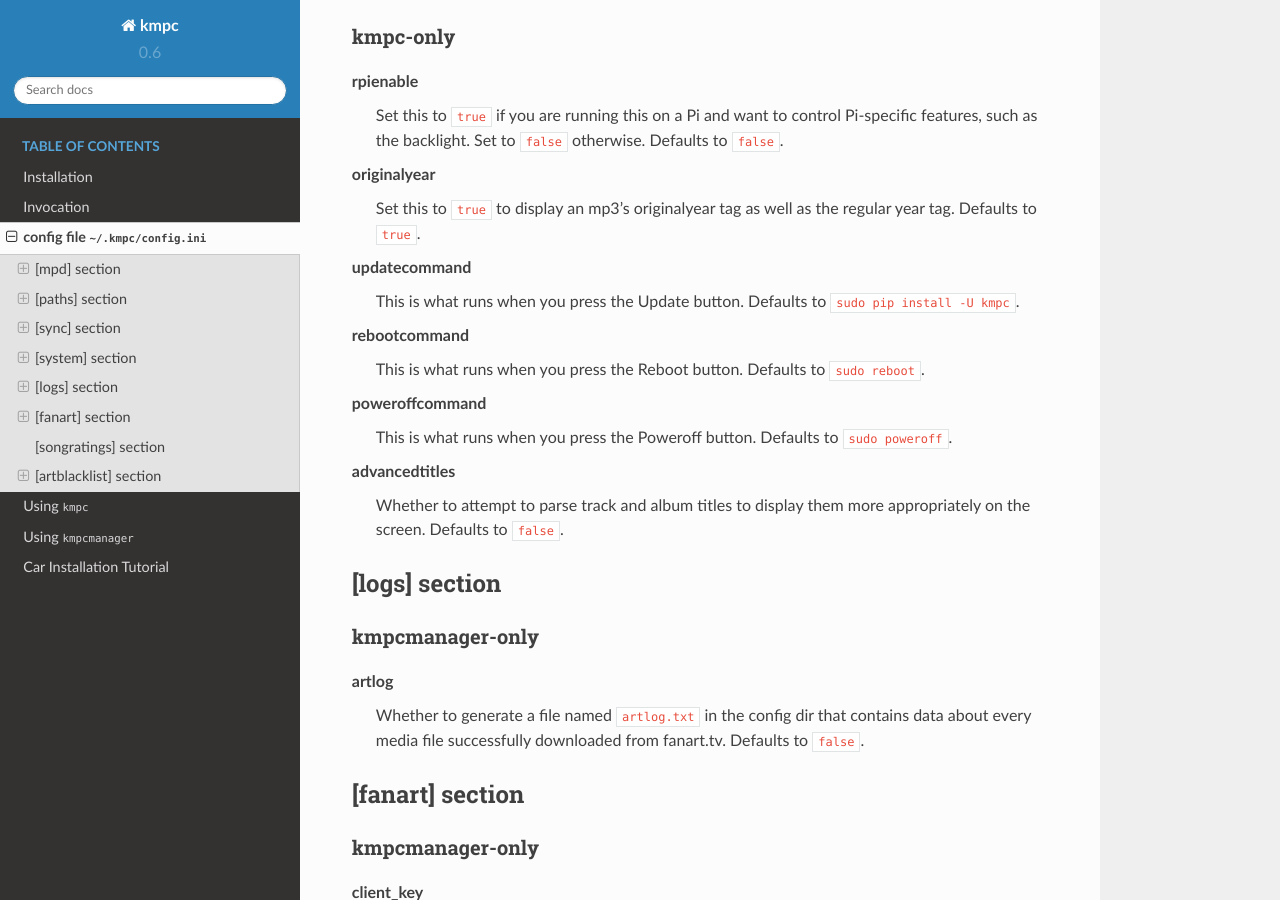
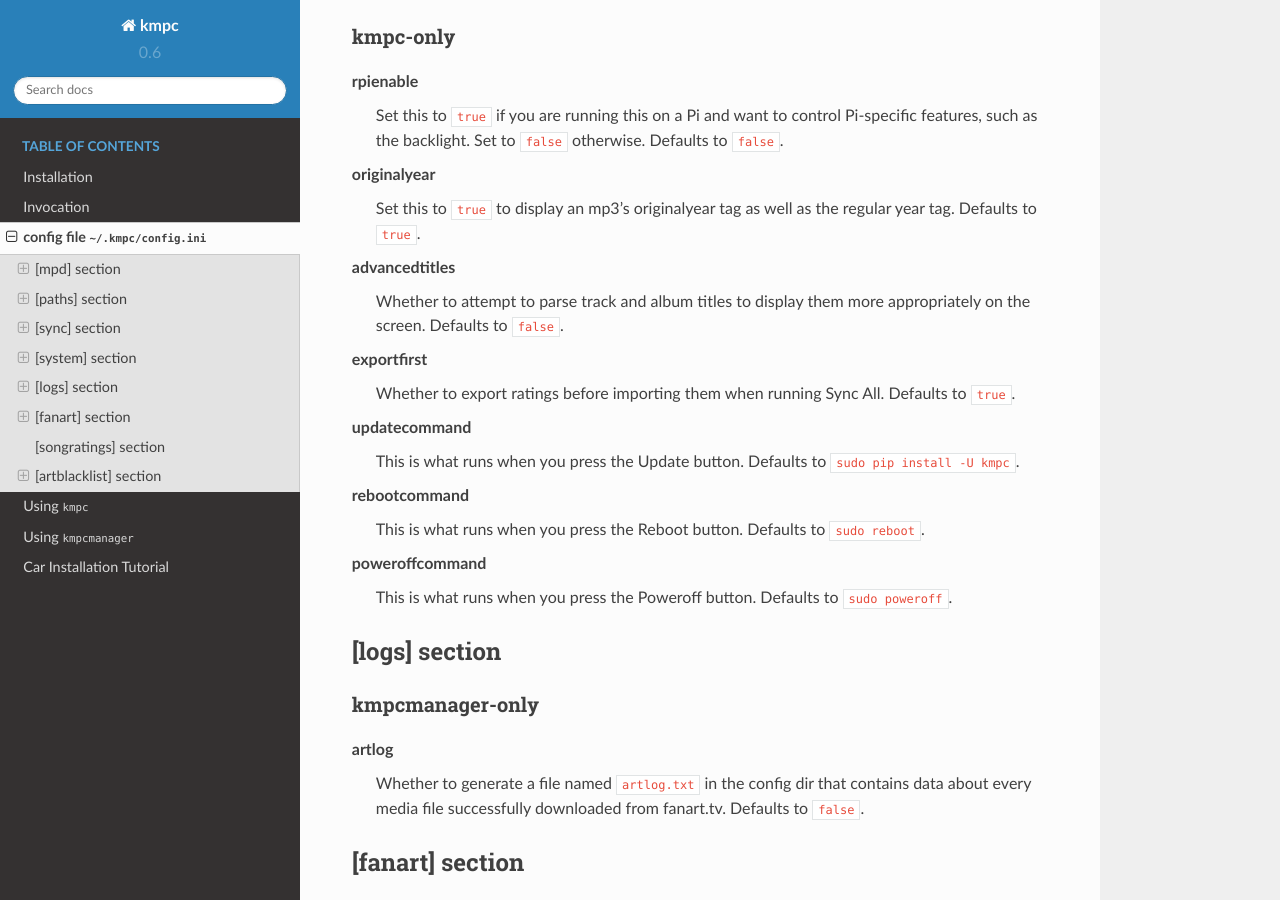
Before and after one commit to eratosthene/kmpc, a Sphinx documentation site: the page built from docs/config.rst, in a window 1280 px wide and 900 px high, scrolled down 1792 px. Built offline with Sphinx 7.4.7 and the Read the Docs theme 2.0.0, drawn with Linux system fonts in a browser that asks for light colours.

Commit message:
new config option for export/import ratings

```diff
--- a/CHANGELOG.rst
+++ b/CHANGELOG.rst
@@ -8,6 +8,9 @@
 0.6.3 - 2018-02-??
 ******************
 
+- Split ratings sync into export and import sections to allow running each
+  separately and in a specific order. (`issue #82
+  <https://github.com/eratosthene/kmpc/issues/82>`_)
 - Added new rebootcommand and poweroffcommand fields to config file to control
   what those buttons do.
 - Added output from update command to popup on screen. (`issue #83
--- a/docs/config.rst
+++ b/docs/config.rst
@@ -85,6 +85,12 @@
 originalyear
   Set this to ``true`` to display an mp3's originalyear tag as well as the
   regular year tag. Defaults to ``true``.
+advancedtitles
+  Whether to attempt to parse track and album titles to display them more
+  appropriately on the screen. Defaults to ``false``.
+exportfirst
+  Whether to export ratings before importing them when running Sync All.
+  Defaults to ``true``.
 updatecommand
   This is what runs when you press the Update button. Defaults to ``sudo pip
   install -U kmpc``.
```
Also changed, not shown: other parts of docs/config.rst (+0 -3 lines), 3 other files.
